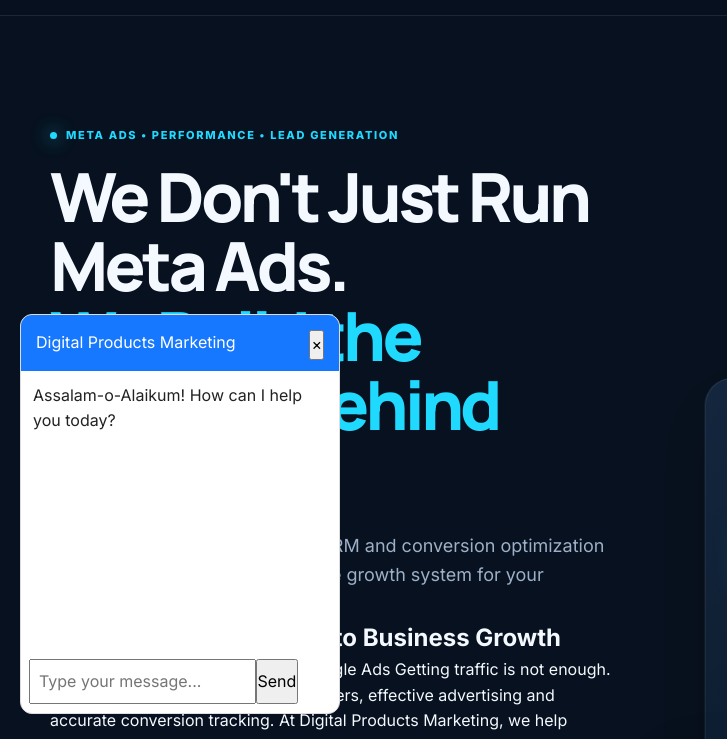
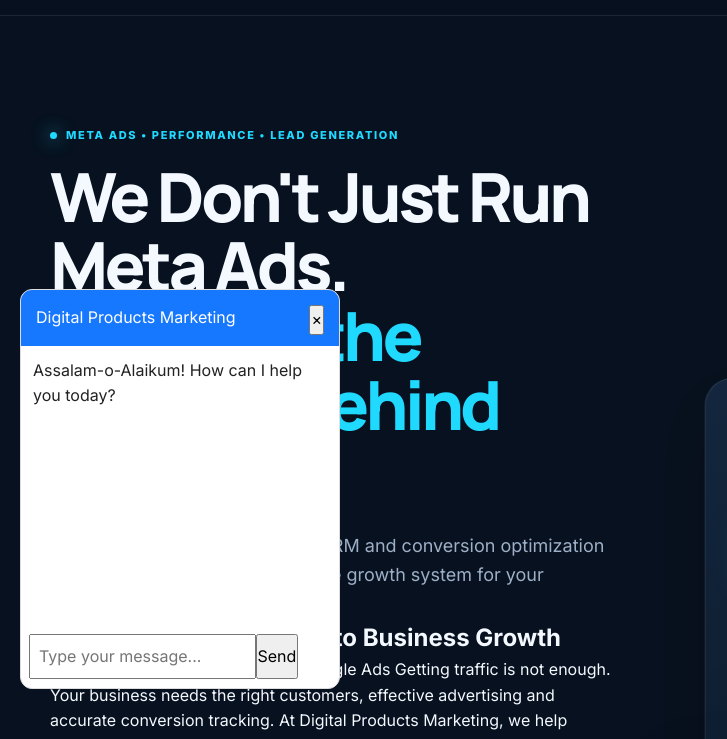
Before and after one commit to mishaqDPM/Digital-products-marketing-, a plain HTML site: page index.html in a window 1280 px wide. Both pictures are taken after a click on the element "💬 Chat with Agent". Shown: the part 61-800 px from the top of the page, 0-727 px from the left. Drawn offline with Linux system fonts and the light colour scheme.

```diff
--- a/index.html
+++ b/index.html
@@ -499,7 +499,7 @@ Book Your Free Business Growth Consultation </p>
 <style>
 #ai-chat-button {
   position: fixed;
-  bottom: 25px;
+  bottom: 50px;
   left: 20px;
   right: auto;
   background: #1677ff;
@@ -512,7 +512,7 @@ Book Your Free Business Growth Consultation </p>
 #ai-chat-window {
   display: none;
   position: fixed;
-  bottom: 25px;
+  bottom: 50px;
   left: 20px;
   right: auto;
   width: 320px;
```
